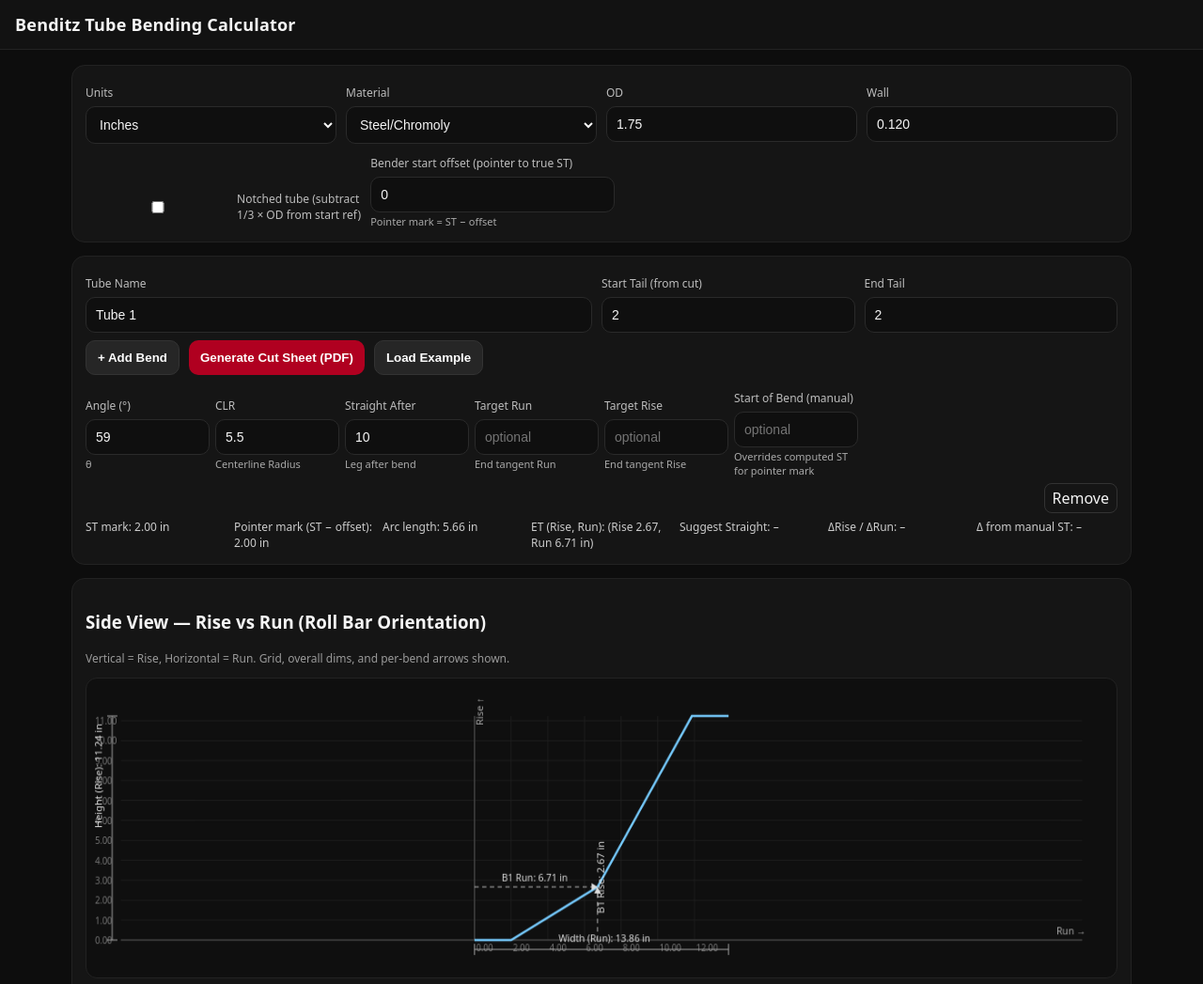
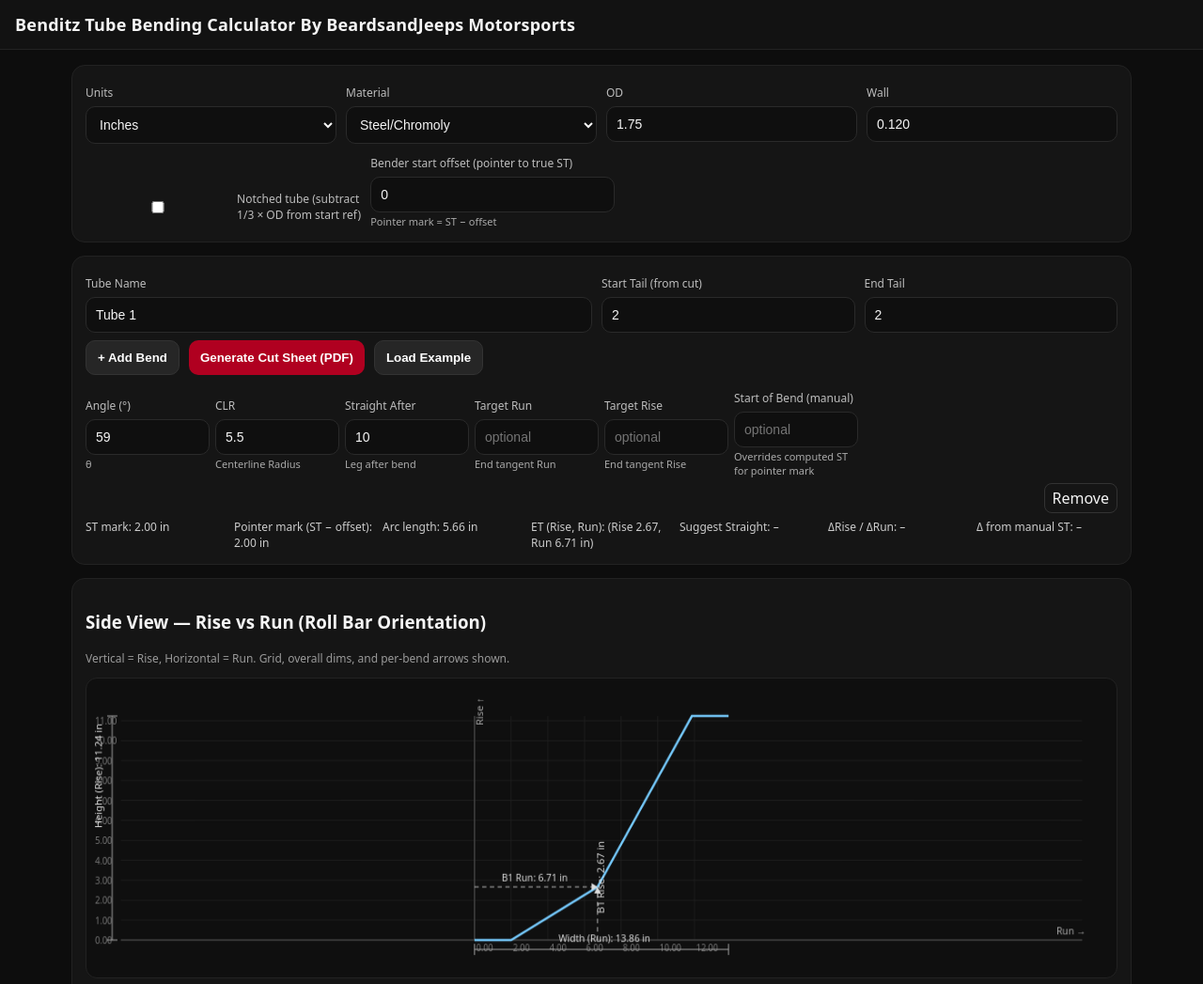
Before and after one commit to beardsandjeeps/Bendzit, a plain HTML site: page index.html in a window 1280 px wide. Shown: the top 1047 px of the page at 94% size. Drawn offline with nearby package versions, Linux system fonts and the light colour scheme.

Commit message:
Update index.html

```diff
--- a/index.html
+++ b/index.html
@@ -32,7 +32,7 @@
   </style>
 </head>
 <body>
-  <header><h1>Benditz Tube Bending Calculator</h1></header>
+  <header><h1>Benditz Tube Bending Calculator By BeardsandJeeps Motorsports</h1></header>
   <main>
     <section class="card">
       <div class="row">
```
